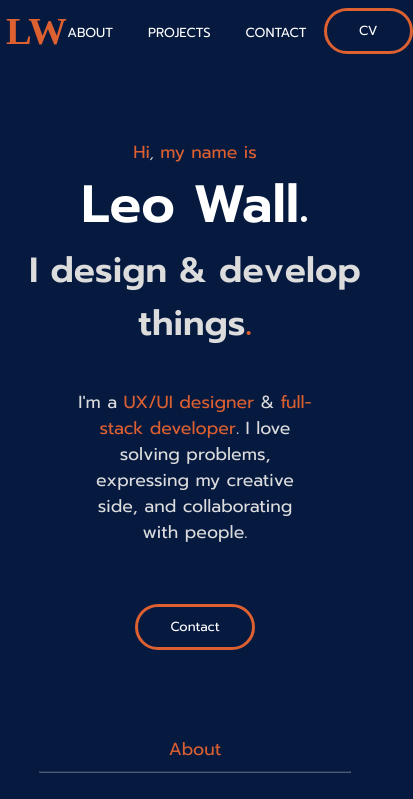
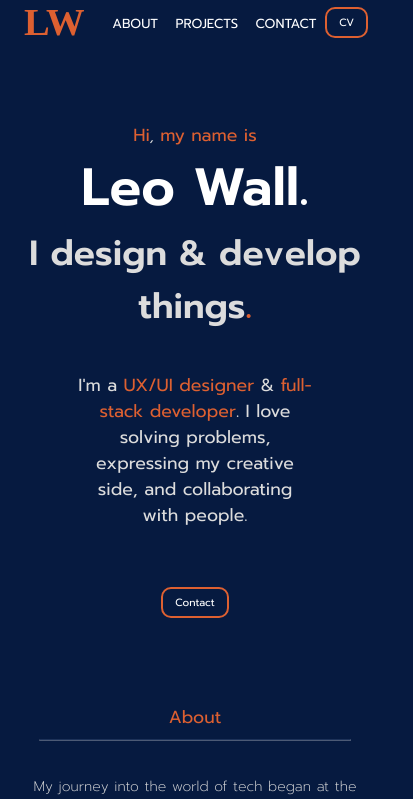
Before and after one commit to leoarthurwall/My-Portfolio, a React (Create React App) app: page / in a window 390 px wide. Shown: the top 799 px of the page, 413 px wide, since content can reach past the window. Built offline with nearby package versions, Linux system fonts and the light colour scheme; a web font is replaced by a local one.

Commit message:
changing the button sizing for mobile to make it more visually appealing

```diff
--- a/src/Components/LinkButton/LinkButton.scss
+++ b/src/Components/LinkButton/LinkButton.scss
@@ -2,14 +2,13 @@
 
 .button {
     background-color:$background-color;
-    border: 3px;
-    border-style: solid;
-    border-color: $heading-text-colors;
+    border: 3px solid $heading-text-colors;
     border-radius: 50px;
     color: $the-dot-docoration-color;
 
     font-family: $font-family;
     padding: 10px 32px;
+    // padding: 0.5em 1.5em;
     text-align: center;
     text-decoration: none;
     display: inline-block;
@@ -22,3 +21,14 @@
         background-color: $heading-text-colors;
     }
 }
+
+@media  (max-width:480px){
+ .button{
+    padding: 6px 12px;
+    font-size: 0.6rem;
+    border-radius: 10px;
+    border: 2px solid $heading-text-colors;
+
+
+ }
+}
--- a/src/Components/Navbar/navbar.scss
+++ b/src/Components/Navbar/navbar.scss
@@ -70,8 +70,12 @@
         list-style: none;
     }
 
+
+//PHONE
+
+
 //DESKTOP
-@media (max-width: 1024px){
+@media  (max-width: 1024px) {
     .navlogo{
         margin-left: 5%;
         &:hover {
@@ -81,6 +85,21 @@
     }
 }
 
+@media  (max-width:480px){
+    .navlogo {
+        font-size: 1.1rem;
+
+    }
+   .nav-list-item {
+    margin: 0.5rem;
+   }
+   .nav-link{
+    font-size: 0.5rem;
+   }
+   .header {
+    justify-content: space-around;
+   }
+}
 //TABLET
 
 // @media screen and (max-width: 769px) and (min-width: 482px) {
@@ -88,11 +107,3 @@
 //       display: none;
 //     }
 // }
-
-//PHONE
-
-@media  (max-width:480px){
-    .navlogo {
-        font-size: 1.1rem;
-    }
-}
```
